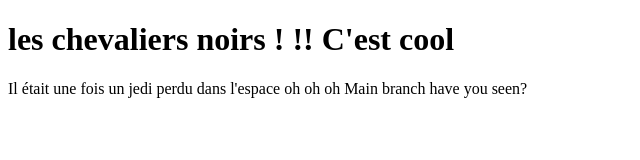
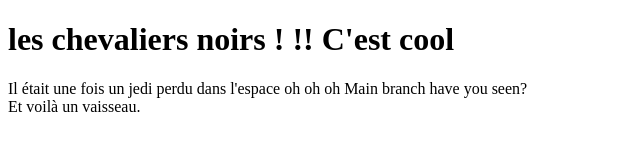
Before and after one commit to PDelhez/formation-git, a plain HTML site: page index.html in a window 1280 px wide. Shown: the whole page, without its empty margins (0-640 px from the left). Drawn offline with Linux system fonts and the light colour scheme.

Commit message:
feat: new div

```diff
--- a/index.html
+++ b/index.html
@@ -13,5 +13,8 @@
         oh oh oh
         Main branch have you seen?
     </div>
+    <div>
+        Et voilà un vaisseau.
+    </div>
 </body>
 </html>
```
